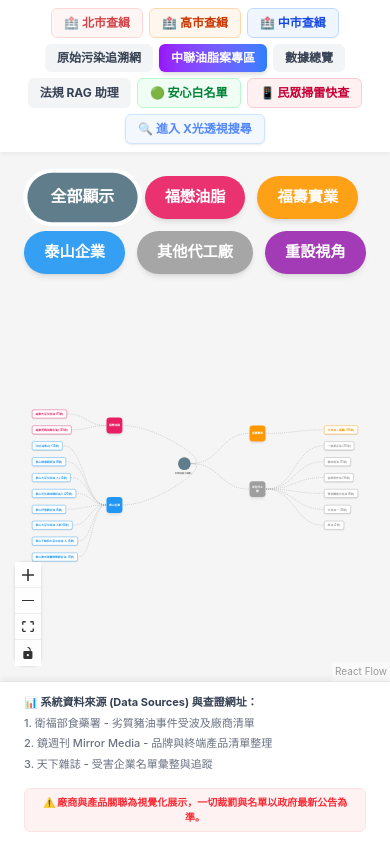
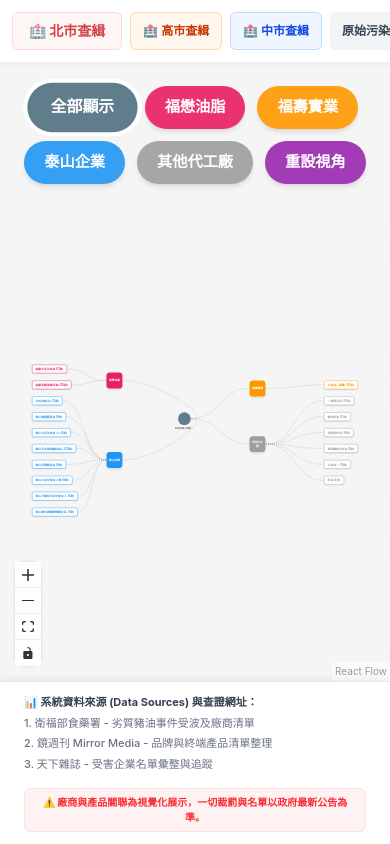
Before and after one commit to 2259top-wq/RAY8, a React (Vite) app: page / in a window 390 px wide. Built offline with nearby package versions, Linux system fonts and the light colour scheme.

Commit message:
style(app): fix mobile navigation bar layout by converting it to a horizontal swipeable carousel

```diff
--- a/src/App.tsx
+++ b/src/App.tsx
@@ -15,11 +15,11 @@
 
   return (
     <div className="h-screen bg-[#f5f5f5] text-[#333] font-sans flex flex-col overflow-hidden">
-      {/* Top Navigation - Akira Style */}
-      <div className="w-full bg-white flex justify-center gap-1.5 p-2 shadow-[0_2px_4px_rgba(0,0,0,0.05)] flex-wrap relative z-50 flex-shrink-0">
+      {/* Top Navigation - Scrollable on mobile instead of wrapping */}
+      <div className="w-full bg-white flex justify-start md:justify-center gap-2 p-3 shadow-[0_2px_4px_rgba(0,0,0,0.05)] overflow-x-auto whitespace-nowrap flex-nowrap relative z-50 flex-shrink-0 custom-scrollbar scroll-smooth">
         <button
           onClick={() => setActiveTab('taipeiHealth')}
-          className={`px-3 py-1.5 md:px-4 md:py-2 rounded-md font-bold text-xs md:text-sm transition-all duration-200 border border-red-200 animate-pulse ${
+          className={`flex-shrink-0 px-4 py-2 rounded-md font-bold text-sm transition-all duration-200 border border-red-200 animate-pulse ${
             activeTab === 'taipeiHealth'
               ? 'bg-red-600 text-white shadow-md'
               : 'bg-red-50 hover:bg-red-100 text-red-700'
@@ -29,7 +29,7 @@
         </button>
         <button
           onClick={() => setActiveTab('kaohsiungHealth')}
-          className={`px-3 py-1.5 md:px-4 md:py-2 rounded-md font-bold text-xs md:text-sm transition-all duration-200 border border-orange-200 ${
+          className={`flex-shrink-0 px-3 py-1.5 md:px-4 md:py-2 rounded-md font-bold text-xs md:text-sm transition-all duration-200 border border-orange-200 ${
             activeTab === 'kaohsiungHealth'
               ? 'bg-orange-500 text-white shadow-md'
               : 'bg-orange-50 hover:bg-orange-100 text-orange-700'
@@ -39,7 +39,7 @@
         </button>
         <button
           onClick={() => setActiveTab('taichungHealth')}
-          className={`px-3 py-1.5 md:px-4 md:py-2 rounded-md font-bold text-xs md:text-sm transition-all duration-200 border border-blue-200 ${
+          className={`flex-shrink-0 px-3 py-1.5 md:px-4 md:py-2 rounded-md font-bold text-xs md:text-sm transition-all duration-200 border border-blue-200 ${
             activeTab === 'taichungHealth'
               ? 'bg-blue-600 text-white shadow-md'
               : 'bg-blue-50 hover:bg-blue-100 text-blue-700'
@@ -49,7 +49,7 @@
         </button>
         <button
           onClick={() => setActiveTab('graph')}
-          className={`px-3 py-1.5 md:px-4 md:py-2 rounded-md font-bold text-xs md:text-sm transition-all duration-200 ${
+          className={`flex-shrink-0 px-3 py-1.5 md:px-4 md:py-2 rounded-md font-bold text-xs md:text-sm transition-all duration-200 ${
             activeTab === 'graph'
               ? 'bg-gradient-to-r from-purple-600 to-blue-500 text-white shadow-md'
               : 'bg-gray-100 hover:bg-gray-200 text-gray-700'
@@ -59,7 +59,7 @@
         </button>
         <button
           onClick={() => setActiveTab('zhonglian')}
-          className={`px-3 py-1.5 md:px-4 md:py-2 rounded-md font-bold text-xs md:text-sm transition-all duration-200 ${
+          className={`flex-shrink-0 px-3 py-1.5 md:px-4 md:py-2 rounded-md font-bold text-xs md:text-sm transition-all duration-200 ${
             activeTab === 'zhonglian'
               ? 'bg-gradient-to-r from-purple-600 to-blue-500 text-white shadow-md'
               : 'bg-gray-100 hover:bg-gray-200 text-gray-700'
@@ -69,7 +69,7 @@
         </button>
         <button
           onClick={() => setActiveTab('dashboard')}
-          className={`px-3 py-1.5 md:px-4 md:py-2 rounded-md font-bold text-xs md:text-sm transition-all duration-200 ${
+          className={`flex-shrink-0 px-3 py-1.5 md:px-4 md:py-2 rounded-md font-bold text-xs md:text-sm transition-all duration-200 ${
             activeTab === 'dashboard'
               ? 'bg-gradient-to-r from-purple-600 to-blue-500 text-white shadow-md'
               : 'bg-gray-100 hover:bg-gray-200 text-gray-700'
@@ -79,7 +79,7 @@
         </button>
         <button
           onClick={() => setActiveTab('law')}
-          className={`px-3 py-1.5 md:px-4 md:py-2 rounded-md font-bold text-xs md:text-sm transition-all duration-200 ${
+          className={`flex-shrink-0 px-3 py-1.5 md:px-4 md:py-2 rounded-md font-bold text-xs md:text-sm transition-all duration-200 ${
             activeTab === 'law'
               ? 'bg-gradient-to-r from-purple-600 to-blue-500 text-white shadow-md'
               : 'bg-gray-100 hover:bg-gray-200 text-gray-700'
@@ -89,7 +89,7 @@
         </button>
         <button
           onClick={() => setActiveTab('greenList')}
-          className={`px-3 py-1.5 md:px-4 md:py-2 rounded-md font-bold text-xs md:text-sm transition-all duration-200 ${
+          className={`flex-shrink-0 px-3 py-1.5 md:px-4 md:py-2 rounded-md font-bold text-xs md:text-sm transition-all duration-200 ${
             activeTab === 'greenList'
               ? 'bg-gradient-to-r from-emerald-500 to-green-600 text-white shadow-md'
               : 'bg-green-50 hover:bg-green-100 text-green-700 border border-green-200'
@@ -99,7 +99,7 @@
         </button>
         <button
           onClick={() => setActiveTab('quickCheck')}
-          className={`px-3 py-1.5 md:px-4 md:py-2 rounded-md font-bold text-xs md:text-sm transition-all duration-200 ${
+          className={`flex-shrink-0 px-3 py-1.5 md:px-4 md:py-2 rounded-md font-bold text-xs md:text-sm transition-all duration-200 ${
             activeTab === 'quickCheck'
               ? 'bg-gradient-to-r from-rose-500 to-red-600 text-white shadow-md'
               : 'bg-rose-50 hover:bg-rose-100 text-rose-700 border border-rose-200'
@@ -111,7 +111,7 @@
         {/* Dedicated Search Routing Button */}
         <button
           onClick={() => setActiveTab('graph')}
-          className="px-3 py-1.5 md:px-4 md:py-2 rounded-md font-bold text-xs md:text-sm transition-all duration-200 bg-blue-50 text-blue-600 hover:bg-blue-100 shadow-sm border border-blue-200 flex items-center gap-1.5 animate-pulse"
+          className="flex-shrink-0 px-3 py-1.5 md:px-4 md:py-2 rounded-md font-bold text-xs md:text-sm transition-all duration-200 bg-blue-50 text-blue-600 hover:bg-blue-100 shadow-sm border border-blue-200 flex items-center gap-1.5 animate-pulse"
         >
           🔍 進入 X光透視搜尋
         </button>
```
